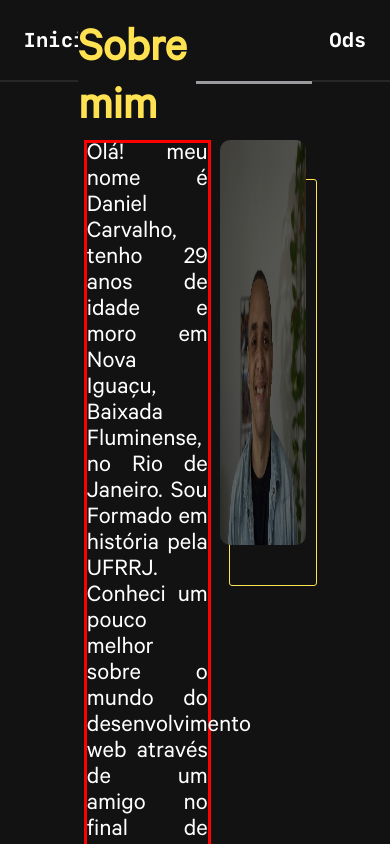
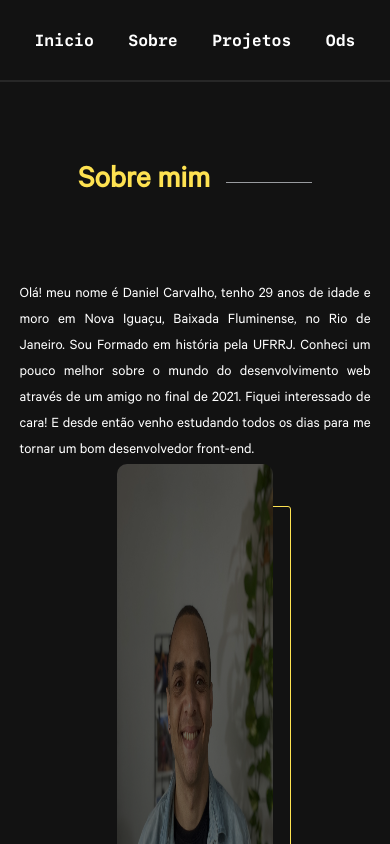
Before and after one commit to DanieelCarvalho/portifolio, a React (Create React App) app: page /about in a window 390 px wide. Shown: the top 844 px of the page. Built offline with nearby package versions, Linux system fonts and the light colour scheme.

Commit message:
inicio do responsivo do about

```diff
--- a/public/index.html
+++ b/public/index.html
@@ -1,5 +1,5 @@
 <!DOCTYPE html>
-<html lang="en">
+<html lang="pt-br">
   <head>
     <meta charset="utf-8" />
     <link rel="icon" href="%PUBLIC_URL%/favicon.ico" />
--- a/src/Componentes/Styles/AboutStyle.js
+++ b/src/Componentes/Styles/AboutStyle.js
@@ -2,12 +2,15 @@ import styled from "styled-components";
 
 export const H1 = styled.h1`
   font-family:  CalibreRegular;
-  font-size: clamp(2rem, 3rem, 6rem);
+  font-size: clamp(2rem, 3rem, 4rem);
+  width: 250px;
+  @media screen and (max-width: 500px){
+    font-size: clamp(1rem, 2rem, 3rem);
+  }
 `;
 
 export const Section =styled.section`
   width: 100%;
-  height: 800px;
   color: #FEE251;
   display: flex;
   flex-direction: column;
@@ -27,8 +30,12 @@ export const Titulo = styled.div`
 `
 export const Linha = styled.div`
     border-top: solid #999b9f;
-    width: 400px;
+    width: 20vw;
     margin-left: 10px;
+    @media screen and (max-width: 500px){
+      width: 40vw;
+      border-top: 0.5px solid #999b9f;
+    }
 
 `
 
@@ -38,8 +45,14 @@ export const SectionB = styled.section`
   display: flex;
   justify-content: center;
   align-items: flex-start;
-  width: 100vw;
+  width: 90vw;
   height: 100%;
+  @media screen and (max-width: 500px){
+  flex-direction: column;
+  align-items: center;
+
+
+  }
 
 
 
@@ -48,17 +61,25 @@ export const SectionB = styled.section`
 export const Div = styled.div`
   width: 35vw;
   height: 100%;
+  @media screen and (max-width: 500px){
+    width: 100%;
+
+  }
 
 
 `
 export const P = styled.p`
   color:#fff;
-  font-family: CalibreRegular;font-size: clamp(1px, 25px, 26px);
+  font-family: "CalibreRegular";
+  font-size: clamp(1px, 15px, 17px);
   text-align: justify;
   line-height: 26px;
   width: 31vw;
   height: 100%;
-  border: solid red;
+  @media screen and (max-width: 500px){
+    width: 100%;
+  }
+
 
 
 `
@@ -72,6 +93,10 @@ export const Foto = styled.img`
   transition: 2s;
   :hover{
     filter: none;
+  }
+  @media screen and (max-width: 500px){
+    width: 40vw;
+    height: 52vh;
   }
 
 
@@ -89,8 +114,10 @@ export const BarraFoto= styled.div`
   left: 10%;
   bottom: -10%;
   transition-duration: 1s;
-
-
+  @media screen and (max-width: 500px){
+    width: 40vw;
+    height: 52vh;
+  }
 
 `
 export const Figure = styled.figure`
@@ -104,6 +131,7 @@ export const Figure = styled.figure`
 
   }
 
+
   }
 
 
--- a/src/Componentes/Styles/AppStyle.js
+++ b/src/Componentes/Styles/AppStyle.js
@@ -19,6 +19,5 @@ export const GlobalStyle = createGlobalStyle`
   box-sizing: 0;
   background-color: #121212;
 
-
 }
 `;
--- a/src/Componentes/Styles/HeaderStyle.js
+++ b/src/Componentes/Styles/HeaderStyle.js
@@ -31,11 +31,11 @@ export const LinkS = styled(Link)`
         font-family: "SF-Mono-Bold";
         src: url(${SFMono});
     }
-    font-family: "SF-Mono-Bold";
+  font-family: "SF-Mono-Bold";
   text-decoration: none;
   color: #fff;
   font-weight: 600;
-  font-size: 20px;
+  font-size: clamp(0.5rem, 1rem, 2rem);
 
   &:hover {
     color:  #FEE251;
```
